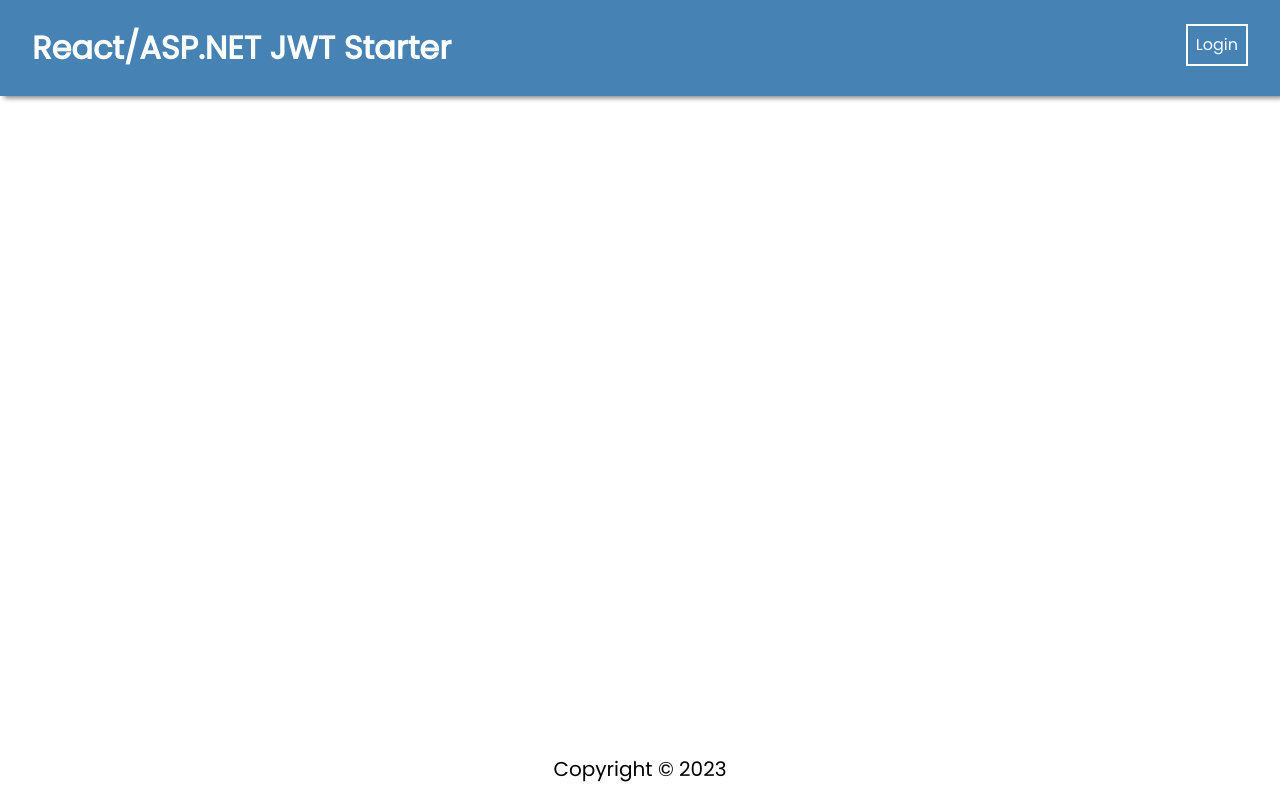
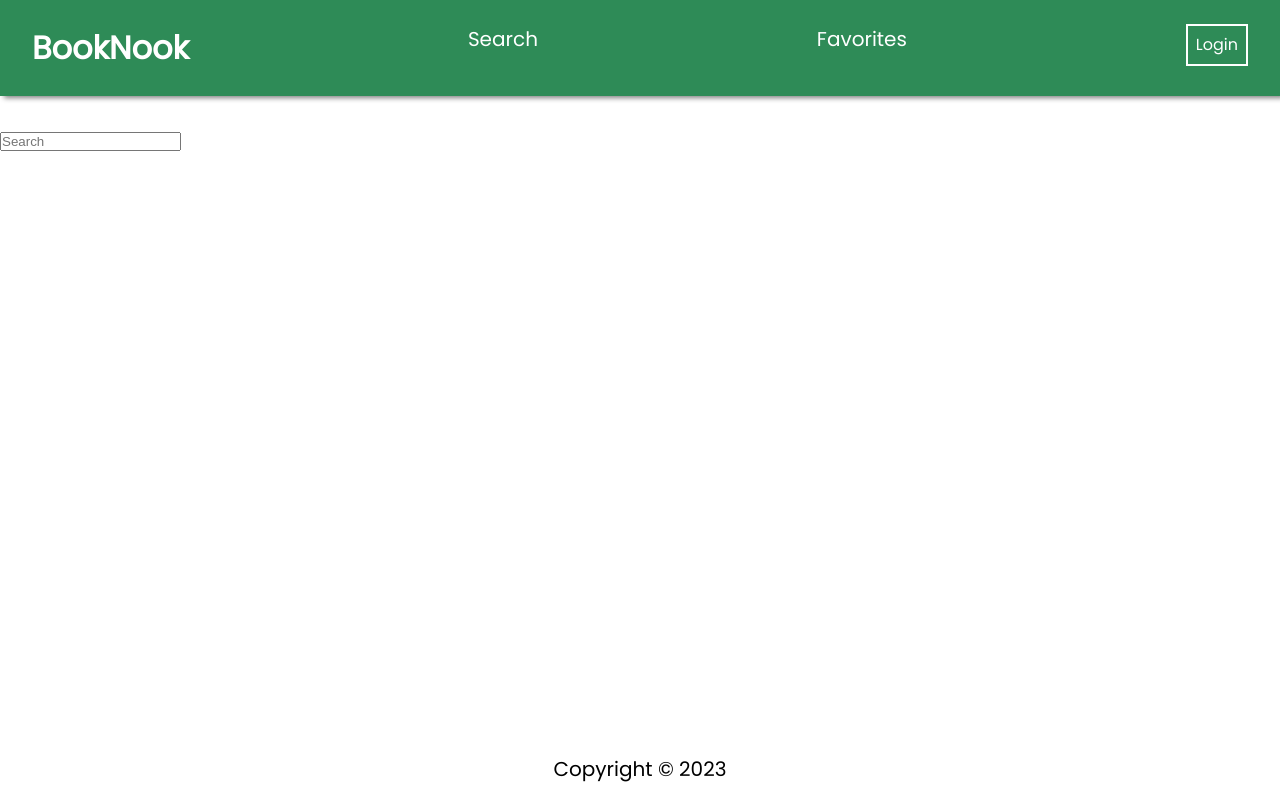
Before and after one commit to kguier/book_nook_fontend, a React (Create React App) app: page /search in a window 1280 px wide. Built offline with nearby package versions, Linux system fonts and the light colour scheme; the HTML template or start-up script is replaced by a standard one.

Commit message:
Basic Search Bar added to Search Page

```diff
--- a/src/App.js
+++ b/src/App.js
@@ -40,6 +40,7 @@ function App() {
         />
         <Route path="/register" element={<RegisterPage />} />
         <Route path="/login" element={<LoginPage />} />
+        <Route path="/search" element={<SearchPage />} />
       </Routes>
       <Footer />
     </div>
--- a/src/components/NavBar/NavBar.css
+++ b/src/components/NavBar/NavBar.css
@@ -9,7 +9,7 @@ li {
 }
 
 .navBar {
-  background: steelblue;
+  background: seagreen;
   box-shadow: 4px 2px 5px gray;
   color: white;
   margin-bottom: 2rem;
--- a/src/components/NavBar/NavBar.jsx
+++ b/src/components/NavBar/NavBar.jsx
@@ -12,7 +12,20 @@ const Navbar = () => {
       <ul>
         <li className="brand">
           <Link to="/" style={{ textDecoration: "none", color: "white" }}>
-            <b>React/ASP.NET JWT Starter</b>
+            <b>BookNook</b>
+          </Link>
+        </li>
+        <li className="search">
+          <Link to="/search" style={{ textDecoration: "none", color: "white" }}>
+            <p>Search</p>
+          </Link>
+        </li>
+        <li className="favorites">
+          <Link
+            to="/favorites"
+            style={{ textDecoration: "none", color: "white" }}
+          >
+            <p>Favorites</p>
           </Link>
         </li>
         <li>
--- a/src/components/SearchBar/SearchBar.jsx
+++ b/src/components/SearchBar/SearchBar.jsx
@@ -1,5 +1,13 @@
-const SearchBar = ({}) => {
-  return "";
-};
+import React, { useState } from "react";
+
+function SearchBar({ placeholder, data }) {
+  return (
+    <div ckassName="search">
+      <div className="searchInputs">
+        <input type="text" placeholder={placeholder} />
+      </div>
+    </div>
+  );
+}
 
 export default SearchBar;
--- a/src/pages/SearchPage/SearchPage.jsx
+++ b/src/pages/SearchPage/SearchPage.jsx
@@ -1,9 +1,14 @@
 import React from "react";
 import axios from "axios";
 import { useNavigate } from "react-router-dom";
+import SearchBar from "../../components/SearchBar/SearchBar";
 
 const SearchPage = (props) => {
-  return <></>;
+  return (
+    <div>
+      <SearchBar placeholder="Search" />
+    </div>
+  );
 };
 
 export default SearchPage;
```
